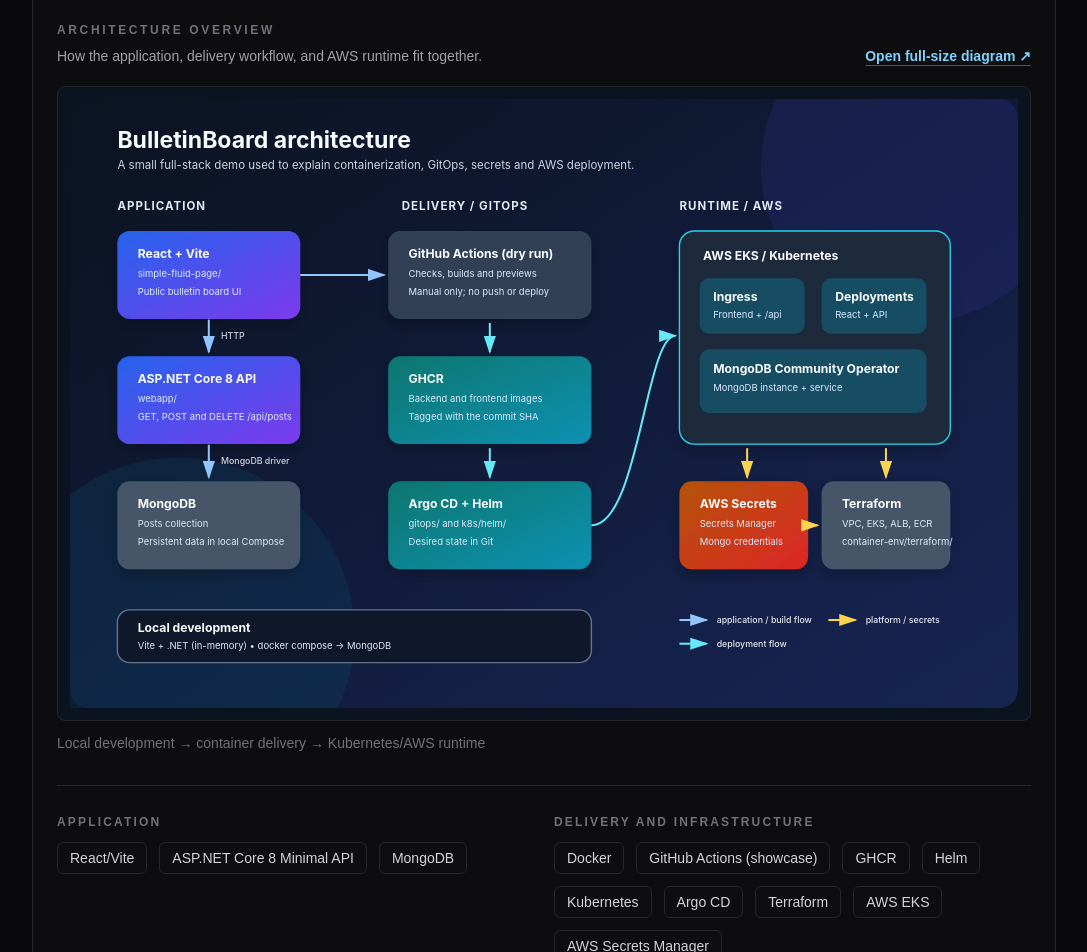
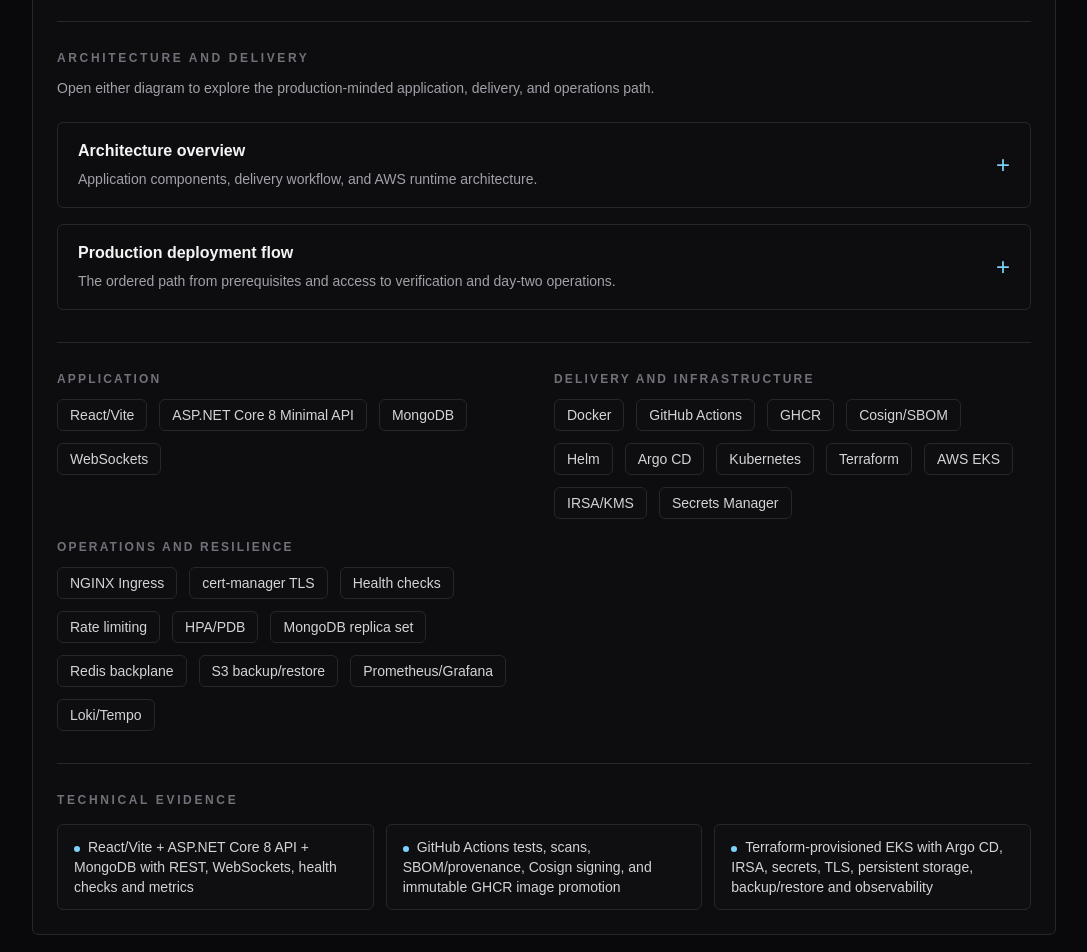
Before and after one commit to Luunomx/Luunom-portfolio, a Next.js app: page / in a window 1280 px wide. Shown: the part 2940-3892 px from the top of the page, without its empty margins (96-1183 px from the left). Built offline with nearby package versions, Linux system fonts and the light colour scheme; no server answers.

Commit message:
Expand Kubernetes solution portfolio case

```diff
--- a/app/globals.css
+++ b/app/globals.css
@@ -314,9 +314,30 @@ main .rounded-md,
 }
 
 a:focus-visible,
-button:focus-visible {
+button:focus-visible,
+.diagram-disclosure > summary:focus-visible {
   outline: 2px solid var(--accent);
   outline-offset: 3px;
+}
+
+.diagram-disclosure > summary::-webkit-details-marker {
+  display: none;
+}
+
+.diagram-disclosure__summary {
+  transition: background-color 180ms ease;
+}
+
+.diagram-disclosure__summary:hover {
+  background-color: var(--surface-raised);
+}
+
+.diagram-disclosure__icon {
+  transition: transform 180ms ease;
+}
+
+.diagram-disclosure[open] .diagram-disclosure__icon {
+  transform: rotate(45deg);
 }
 
 @media (prefers-reduced-motion: no-preference) {
--- a/app/page.tsx
+++ b/app/page.tsx
@@ -20,11 +20,15 @@ type ProjectCase = {
   repositoryHref?: string;
   websiteHref?: string;
   localSetupHref?: string;
-  architecture?: {
+  diagrams?: {
+    title: string;
+    description: string;
     src: string;
     alt: string;
     caption: string;
-  };
+    width: number;
+    height: number;
+  }[];
   accentBorder: string;
   accentFill: string;
 };
@@ -72,57 +76,100 @@ const projectCases: ProjectCase[] = [
     accentFill: "bg-emerald-400",
   },
   {
-    title: "BulletinBoard — React, .NET & Kubernetes on AWS",
-    eyebrow: "Cloud delivery case",
+    title: "BulletinBoard — Production-Minded Kubernetes Platform",
+    eyebrow: "Cloud delivery · Production-minded platform",
     status: "Public repository",
     summary:
-      "A small full-stack bulletin board application that demonstrates the path from local Docker development to a Kubernetes deployment setup on AWS EKS, using Helm, Argo CD, and Terraform.",
+      "A full-stack bulletin board application with a production-minded delivery path from local Docker development to AWS EKS, including signed images, GitOps, secrets, backups, observability, and operational verification.",
     contribution:
-      "Built the application and the delivery path around it: a React/Vite frontend, ASP.NET Core 8 Minimal API, MongoDB data handling, Docker Compose, Helm/Kubernetes configuration, Terraform for AWS/EKS, and a manual GitHub Actions showcase workflow.",
+      "Built the React/Vite frontend and ASP.NET Core 8 API around a delivery platform with MongoDB, WebSockets, Docker Compose, GitHub Actions image promotion, SBOM/provenance and Cosign signing, Terraform EKS provisioning, Argo CD bootstrap, least-privilege IAM/IRSA, and optional backup/observability profiles.",
     learning:
-      "Learned how application code, container images, cluster configuration, GitOps, secrets management, and AWS infrastructure fit together in a repeatable delivery workflow.",
+      "Learned how to design beyond the happy path: OIDC and approval gates, immutable artifacts, health/readiness, rate limiting, persistent storage, TLS, restore drills, observability, secret rotation, and day-two operations.",
     tags: [
       "React/Vite",
       "ASP.NET Core 8",
       "MongoDB",
+      "WebSockets",
       "Docker",
       "Kubernetes",
-      "AWS",
+      "GitHub Actions",
+      "Terraform",
+      "AWS EKS",
     ],
     technicalEvidence: [
-      "React/Vite, ASP.NET Core 8 Minimal API, and MongoDB",
-      "Local Docker Compose plus container images prepared for GHCR",
-      "Helm, Argo CD, Terraform, AWS EKS/ALB, and Secrets Manager",
+      "React/Vite + ASP.NET Core 8 API + MongoDB with REST, WebSockets, health checks and metrics",
+      "GitHub Actions tests, scans, SBOM/provenance, Cosign signing, and immutable GHCR image promotion",
+      "Terraform-provisioned EKS with Argo CD, IRSA, secrets, TLS, persistent storage, backup/restore and observability",
     ],
     technologyGroups: [
       {
         label: "Application",
-        items: ["React/Vite", "ASP.NET Core 8 Minimal API", "MongoDB"],
+        items: [
+          "React/Vite",
+          "ASP.NET Core 8 Minimal API",
+          "MongoDB",
+          "WebSockets",
+        ],
       },
       {
         label: "Delivery and infrastructure",
         items: [
           "Docker",
-          "GitHub Actions (showcase)",
+          "GitHub Actions",
           "GHCR",
+          "Cosign/SBOM",
           "Helm",
+          "Argo CD",
           "Kubernetes",
-          "Argo CD",
           "Terraform",
           "AWS EKS",
-          "AWS Secrets Manager",
+          "IRSA/KMS",
+          "Secrets Manager",
+        ],
+      },
+      {
+        label: "Operations and resilience",
+        items: [
+          "NGINX Ingress",
+          "cert-manager TLS",
+          "Health checks",
+          "Rate limiting",
+          "HPA/PDB",
+          "MongoDB replica set",
+          "Redis backplane",
+          "S3 backup/restore",
+          "Prometheus/Grafana",
+          "Loki/Tempo",
         ],
       },
     ],
     repositoryHref: "https://github.com/Luunomx/kubernetes-solution",
     localSetupHref:
       "https://github.com/Luunomx/kubernetes-solution#run-locally",
-    architecture: {
+    diagrams: [
+      {
+        title: "Architecture overview",
+        description:
+          "Application components, delivery workflow, and AWS runtime architecture.",
         src: "/projects/kubernetes-solution/architecture.svg",
-      alt: "Architecture diagram showing the React and ASP.NET Core application moving through Docker, GHCR, Helm, Argo CD, and AWS EKS Kubernetes infrastructure.",
+        alt: "Architecture diagram showing the React and ASP.NET Core application moving through Docker, GHCR, Helm, Argo CD, and AWS EKS Kubernetes infrastructure with secrets, backups, and observability.",
         caption:
-        "Local development → container delivery → Kubernetes/AWS runtime",
+          "Local development → tested and signed containers → GitOps → Kubernetes/AWS runtime",
+        width: 1500,
+        height: 1020,
       },
+      {
+        title: "Production deployment flow",
+        description:
+          "The ordered path from prerequisites and access to verification and day-two operations.",
+        src: "/projects/kubernetes-solution/deployment-flow.svg",
+        alt: "Numbered production deployment flow showing AWS and GitHub preparation, Terraform provisioning, Argo CD reconciliation, EKS verification, approval gates, and day-two operations.",
+        caption:
+          "Prepare → provision → reconcile and verify → production gate and operations",
+        width: 1500,
+        height: 1150,
+      },
+    ],
     accentBorder: "border-sky-400/60",
     accentFill: "bg-sky-400",
   },
@@ -490,42 +537,67 @@ function CaseStudy({
           ) : null}
         </div>
 
-        {project.architecture ? (
-          <figure className="mt-8 border-t border-zinc-800 pt-7">
-            <div className="flex flex-col justify-between gap-3 sm:flex-row sm:items-end">
-              <div>
+        {project.diagrams ? (
+          <section className="mt-8 border-t border-zinc-800 pt-7" aria-label="Architecture and delivery diagrams">
             <p className="text-xs font-semibold uppercase tracking-[0.22em] text-zinc-500">
-                  Architecture overview
+              Architecture and delivery
             </p>
-                <p className="mt-2 text-sm text-zinc-400">
-                  How the application, delivery workflow, and AWS runtime fit
-                  together.
+            <p className="mt-2 text-sm leading-7 text-zinc-400">
+              Open either diagram to explore the production-minded application,
+              delivery, and operations path.
             </p>
-              </div>
+            <div className="mt-5 grid gap-4">
+              {project.diagrams.map((diagram) => (
+                <details
+                  key={diagram.title}
+                  className="diagram-disclosure rounded-md border border-zinc-800 bg-zinc-950/70"
+                >
+                  <summary className="diagram-disclosure__summary flex cursor-pointer list-none items-center justify-between gap-5 px-5 py-4">
+                    <span>
+                      <span className="block text-base font-semibold text-zinc-100">
+                        {diagram.title}
+                      </span>
+                      <span className="mt-1 block text-sm leading-6 text-zinc-400">
+                        {diagram.description}
+                      </span>
+                    </span>
+                    <span
+                      className="diagram-disclosure__icon shrink-0 text-2xl font-light leading-none text-sky-300"
+                      aria-hidden="true"
+                    >
+                      +
+                    </span>
+                  </summary>
+                  <div className="border-t border-zinc-800 px-3 pb-4 pt-3 sm:px-4 sm:pb-5 sm:pt-4">
+                    <div className="flex justify-end">
                       <a
                         className="text-sm font-semibold text-sky-300 underline decoration-sky-300/40 underline-offset-4 transition-colors hover:text-white"
-                href={project.architecture.src}
+                        href={diagram.src}
                         target="_blank"
                         rel="noopener noreferrer"
                       >
                         Open full-size diagram ↗
                       </a>
                     </div>
-            <div className="mt-5 overflow-hidden rounded-lg border border-zinc-800 bg-[#0b1220] p-2 sm:p-3">
+                    <div className="mt-4 overflow-hidden rounded-lg border border-zinc-800 bg-[#0b1220] p-2 sm:p-3">
                       <Image
-                src={project.architecture.src}
-                width={1400}
-                height={900}
+                        src={diagram.src}
+                        width={diagram.width}
+                        height={diagram.height}
                         sizes="(max-width: 640px) calc(100vw - 3rem), (max-width: 1024px) calc(100vw - 5rem), 1024px"
                         className="h-auto w-full"
-                alt={project.architecture.alt}
+                        alt={diagram.alt}
                         unoptimized
                       />
                     </div>
-            <figcaption className="mt-3 text-sm text-zinc-500">
-              {project.architecture.caption}
-            </figcaption>
-          </figure>
+                    <p className="mt-3 text-sm text-zinc-500">
+                      {diagram.caption}
+                    </p>
+                  </div>
+                </details>
+              ))}
+            </div>
+          </section>
         ) : null}
 
         {project.technologyGroups ? (
```
Also changed, not shown: public/projects/kubernetes-solution/architecture.svg, public/projects/kubernetes-solution/deployment-flow.svg (added). Lines whose indentation alone changed are shown as unchanged.
